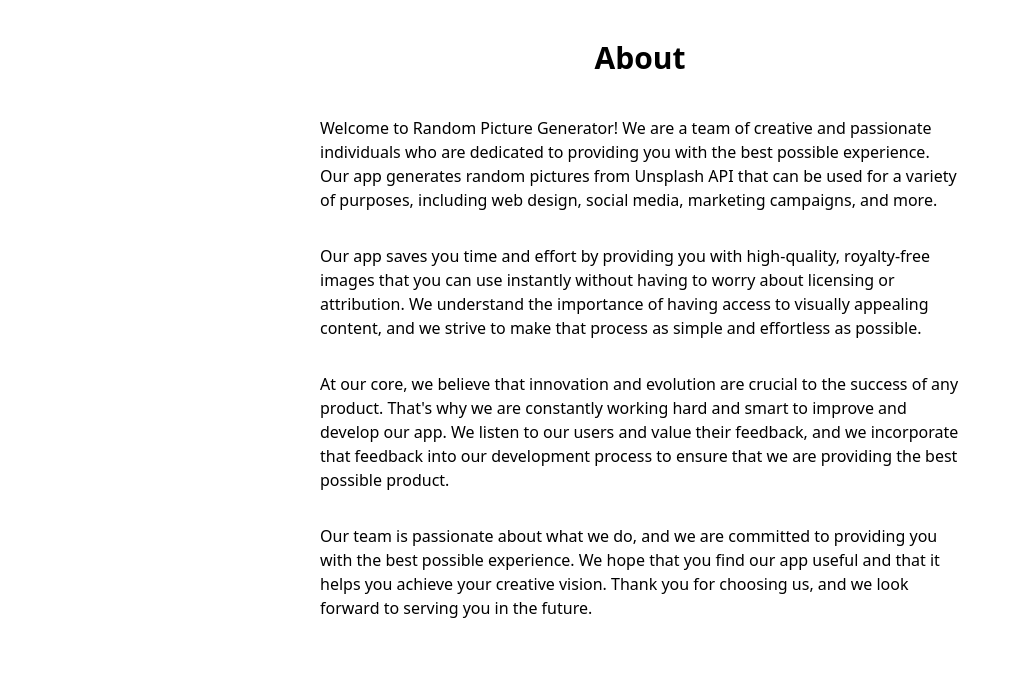
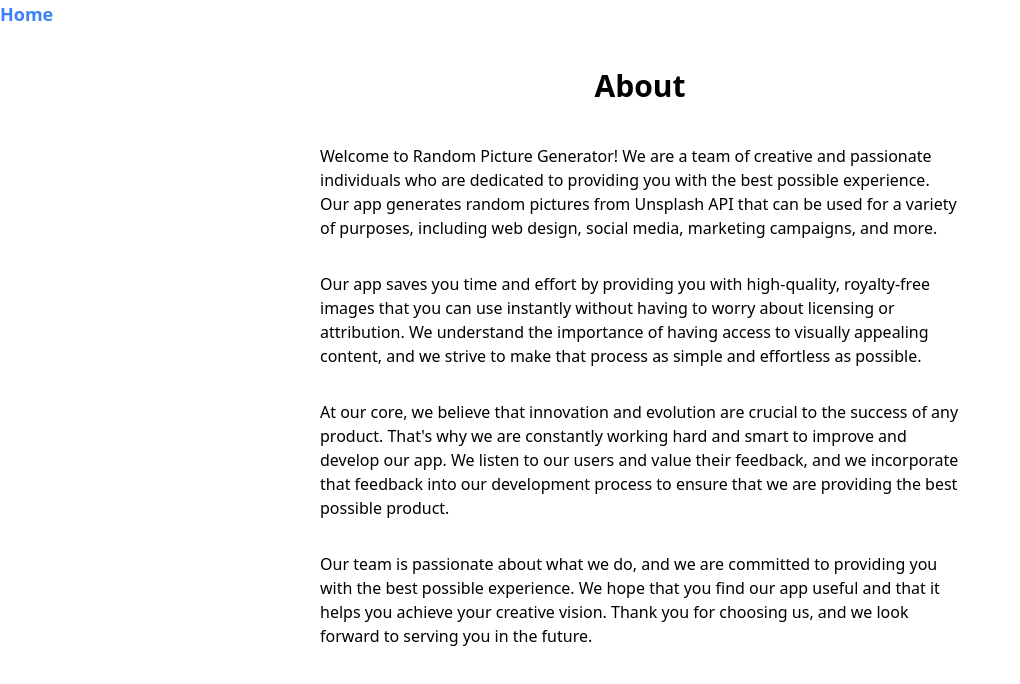
Before and after one commit to aynaever/random-photo, a Next.js app: page /about in a window 1280 px wide. Shown: the top 684 px of the page, without its empty margins (0-1020 px from the left). Built offline with nearby package versions, Linux system fonts and the light colour scheme.

Commit message:
adding home link to about.js page

```diff
--- a/pages/about.js
+++ b/pages/about.js
@@ -1,4 +1,5 @@
 import Head from 'next/head';
+import Link from 'next/link';
 
 export default function About() {
 	return (
@@ -9,7 +10,10 @@ export default function About() {
 			</Head>
 			<main>
 
-				<h1 className="mx-auto my-10 text-3xl font-bold text-center">About</h1>
+				<nav>
+					<Link className="mt-36 text-blue-500 text-lg font-bold" href="/">Home</Link>
+					<h1 className="mx-auto my-10 text-3xl font-bold text-center">About</h1>
+				</nav>
 
 				<section className="w-6/12 mx-auto">
 					<p className="mb-8">Welcome to Random Picture Generator! We are a team of creative and passionate individuals who are dedicated to providing you with the best possible experience. Our app generates random pictures from Unsplash API that can be used for a variety of purposes, including web design, social media, marketing campaigns, and more.</p>
@@ -20,6 +24,7 @@ export default function About() {
 
 					<p className="mb-8">Our team is passionate about what we do, and we are committed to providing you with the best possible experience. We hope that you find our app useful and that it helps you achieve your creative vision. Thank you for choosing us, and we look forward to serving you in the future.</p>
 				</section>
+
 			</main>
 		</>
 	);
```
